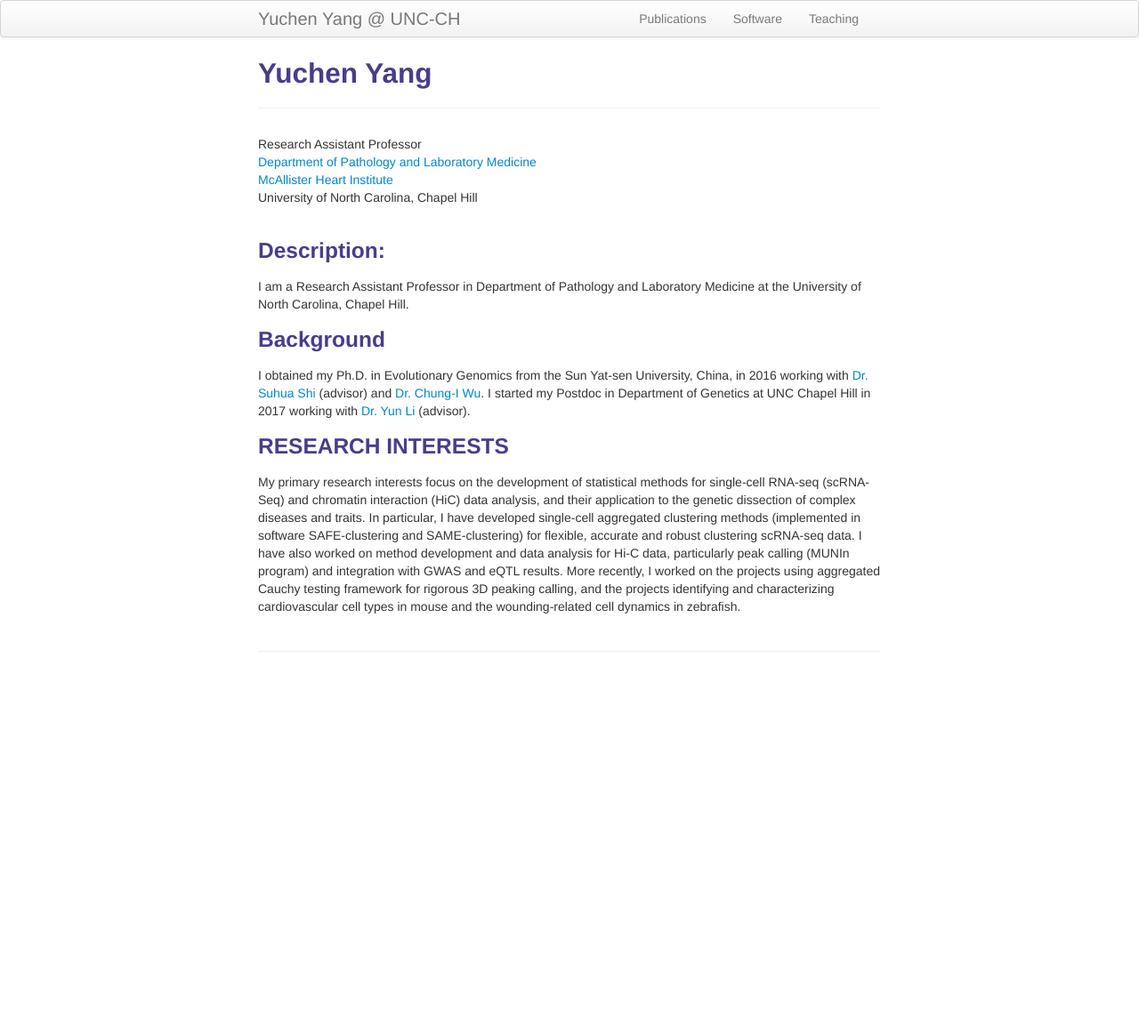
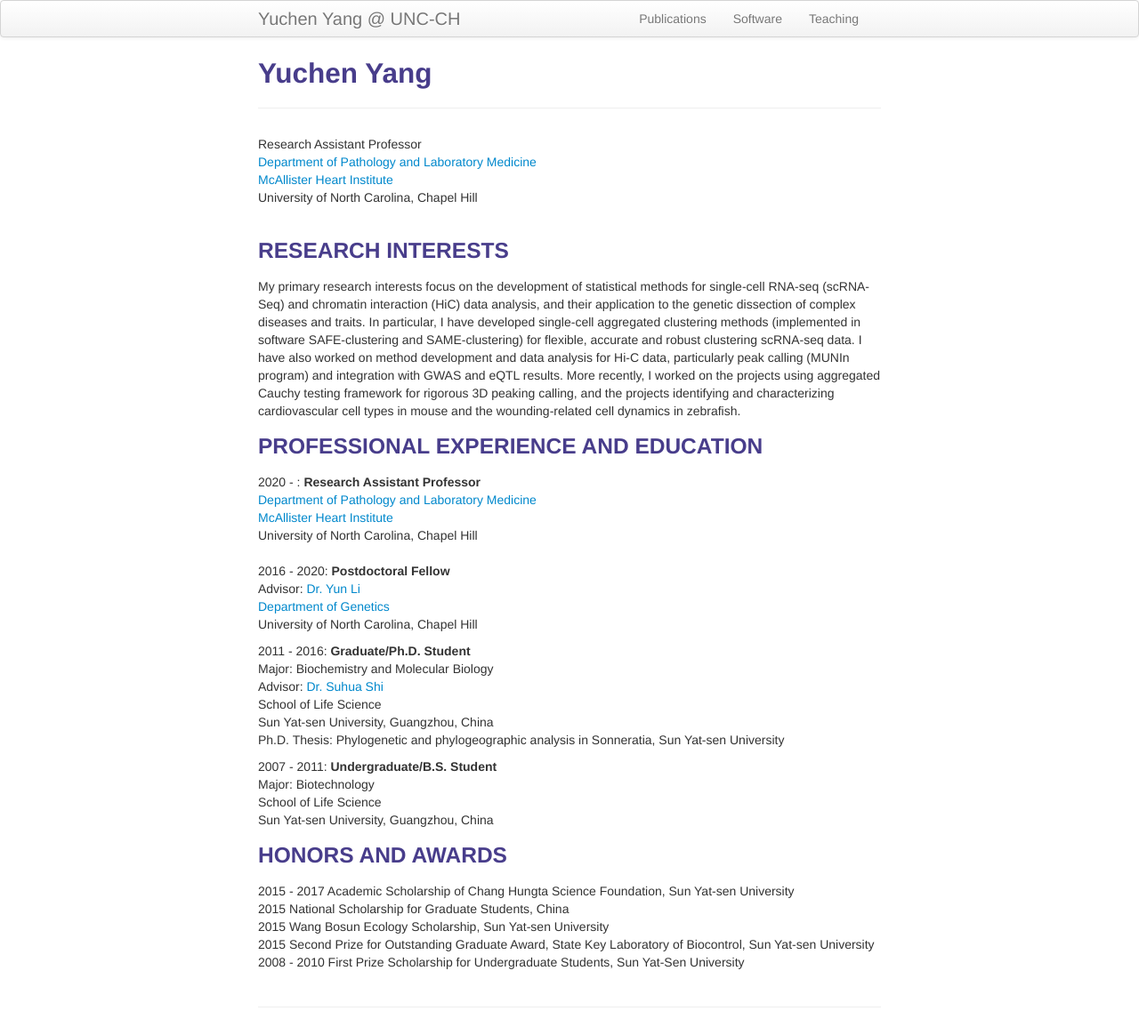
Before and after one commit to yycunc/yycunc.github.io, a Jekyll site: the page built from pages/about.md, in a window 1280 px wide. Shown: the whole page at 89% size. Built offline with Jekyll 4.4.1, drawn with Linux system fonts in a browser that asks for light colours; before the commit the page ends 900 px from its top, so only the background shows below that.

Commit message:
Update about.md

```diff
--- a/pages/about.md
+++ b/pages/about.md
@@ -12,15 +12,42 @@ title: Yuchen Yang
     </div>
 </div>
 
-### Description:
-
-I am a Research Assistant Professor in Department of Pathology and Laboratory Medicine at the University of North Carolina, Chapel Hill.
-
-###  Background
-
-I obtained my Ph.D. in Evolutionary Genomics from the Sun Yat-sen University, China, in 2016 working with [Dr. Suhua Shi](http://evolution.sysu.edu.cn/Our_team.html) (advisor) and [Dr. Chung-I Wu](https://www.ee.nthu.edu.tw/bschen/files/Chung-I%20Wu%27s%20Home%20Page.htm). I started my Postdoc in Department of Genetics at UNC Chapel Hill in 2017 working with [Dr. Yun Li](https://www.med.unc.edu/genetics/directory/yun-li-phd/) (advisor).
-
-
 ### RESEARCH INTERESTS
 
 My primary research interests focus on the development of statistical methods for single-cell RNA-seq (scRNA-Seq) and chromatin interaction (HiC) data analysis, and their application to the genetic dissection of complex diseases and traits. In particular, I have developed single-cell aggregated clustering methods (implemented in software SAFE-clustering and SAME-clustering) for flexible, accurate and robust clustering scRNA-seq data. I have also worked on method development and data analysis for Hi-C data, particularly peak calling (MUNIn program) and integration with GWAS and eQTL results. More recently, I worked on the projects using aggregated Cauchy testing framework for rigorous 3D peaking calling, and the projects identifying and characterizing cardiovascular cell types in mouse and the wounding-related cell dynamics in zebrafish.
+
+### PROFESSIONAL EXPERIENCE AND EDUCATION
+
+<div class="container">
+    <div class="row-fluid">
+            2020 - :  <b>Research Assistant Professor</b><br/>
+            <a href="https://www.med.unc.edu/pathology/">Department of Pathology and Laboratory Medicine</a><br/>
+            <a href="https://www.med.unc.edu/mhi/">McAllister Heart Institute</a><br/>
+            University of North Carolina, Chapel Hill <br/><br/>
+    </div>
+</div>
+
+2016 - 2020:  <b>Postdoctoral Fellow</b><br/>
+    Advisor: [Dr. Yun Li](https://www.med.unc.edu/genetics/directory/yun-li-phd/)<br/>
+    <a href="https://www.med.unc.edu/genetics/">Department of Genetics</a><br/>
+    University of North Carolina, Chapel Hill<br/>
+
+2011 - 2016:  <b>Graduate/Ph.D. Student</b><br/>
+    Major: Biochemistry and Molecular Biology<br/>
+    Advisor: [Dr. Suhua Shi](http://evolution.sysu.edu.cn/Our_team.html)<br/>
+    School of Life Science<br/>
+    Sun Yat-sen University, Guangzhou, China<br/>
+    Ph.D. Thesis: Phylogenetic and phylogeographic analysis in Sonneratia, Sun Yat-sen University<br/>
+
+
+2007 - 2011:  <b>Undergraduate/B.S. Student</b><br/>
+    Major: Biotechnology<br/>
+    School of Life Science<br/>
+    Sun Yat-sen University, Guangzhou, China<br/>
+
+### HONORS AND AWARDS
+2015 - 2017 Academic Scholarship of Chang Hungta Science Foundation, Sun Yat-sen University<br/>
+2015    National Scholarship for Graduate Students, China<br/>
+2015    Wang Bosun Ecology Scholarship, Sun Yat-sen University<br/>
+2015    Second Prize for Outstanding Graduate Award, State Key Laboratory of Biocontrol, Sun Yat-sen University<br/>
+2008 - 2010 First Prize Scholarship for Undergraduate Students, Sun Yat-Sen University<br/>
```
